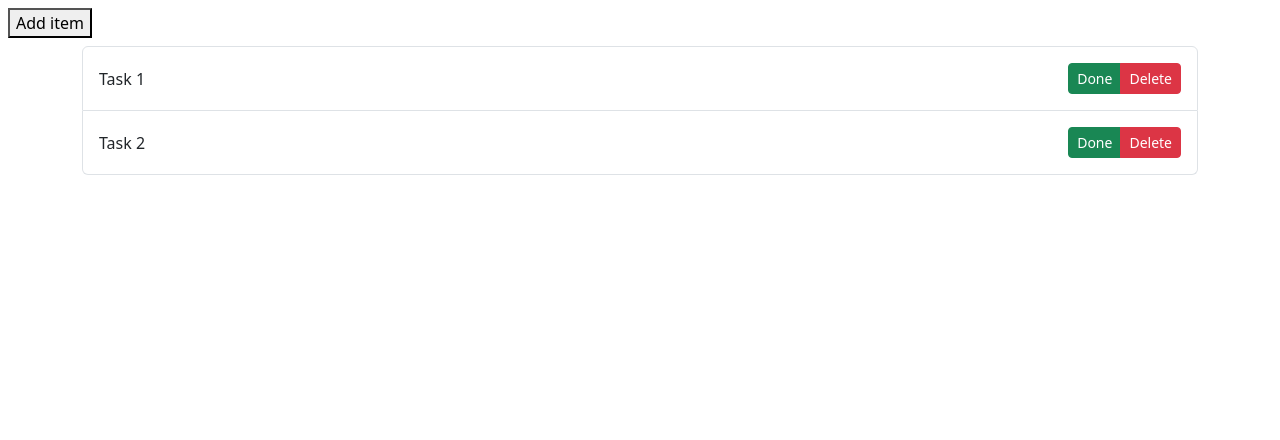
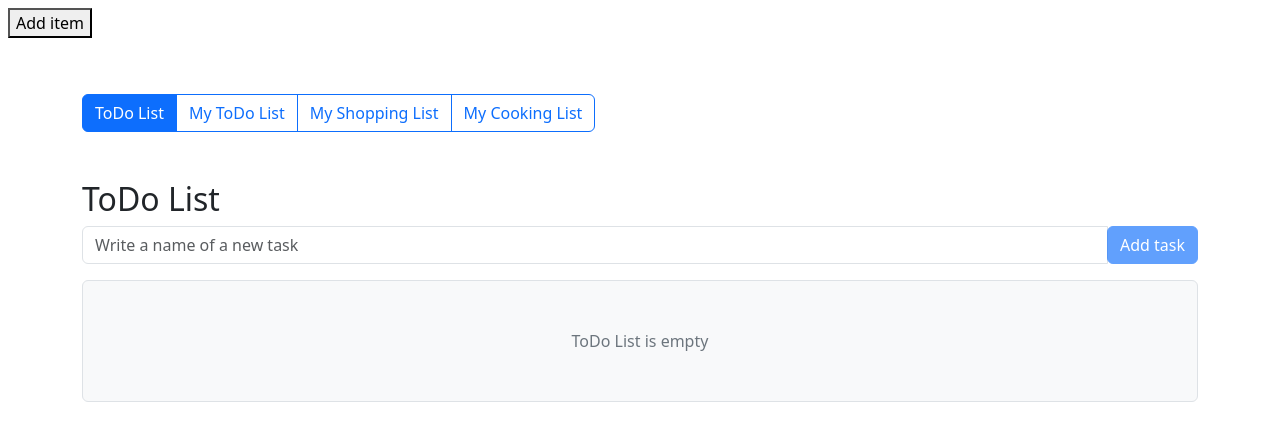
Before and after one commit to onair-lena/ToDo-List, a plain HTML site: page index.html in a window 1280 px wide. Drawn offline with nearby package versions, Linux system fonts and the light colour scheme.

Commit message:
ToDo component added

```diff
--- /dev/null
+++ b/ToDo.js
@@ -0,0 +1,126 @@
+import { Note } from './Note.js';
+import { NoteList } from './NoteList.js';
+
+export class ToDo {
+  _notes = null;
+  _currentUser = 'todo';
+  _users = [];
+
+  constructor(
+    container,
+    currentTitle = 'ToDo List',
+    currentKey = 'todo',
+    currentDef = []
+  ) {
+    this.container = container;
+
+    this.nav = document.createElement('nav');
+    this.title = document.createElement('h2');
+    this.form = document.createElement('form');
+    this.input = document.createElement('input');
+    this.buttonWrapper = document.createElement('div');
+    this.button = document.createElement('button');
+    this.list = document.createElement('div');
+
+    this.container.classList.add('pt-5', 'pb-5');
+    this.nav.classList.add('mb-5', 'btn-group');
+    this.form.classList.add('input-group', 'mb-3');
+    this.input.classList.add('form-control');
+    this.input.placeholder = 'Write a name of a new task';
+    this.buttonWrapper.classList.add('input-group-append');
+    this.button.classList.add('btn', 'btn-primary');
+    this.button.textContent = 'Add task';
+    this.button.disabled = true;
+
+    this.buttonWrapper.append(this.button);
+    this.form.append(this.input);
+    this.form.append(this.buttonWrapper);
+    this.container.append(this.nav);
+    this.container.append(this.title);
+    this.container.append(this.form);
+    this.container.append(this.list);
+
+    this.input.addEventListener('input', () => {
+      this.button.disabled = false;
+      if (this.input.value.length === 0) {
+        this.button.disabled = true;
+      }
+    });
+
+    this.addUser(currentTitle, currentKey, currentDef);
+    this.currentUser = currentKey;
+
+    this.form.addEventListener('submit', (e) => {
+      e.preventDefault();
+      if (!this.input.value) {
+        return;
+      }
+
+      if (this._notes) {
+        this._notes.add(this.input.value);
+      }
+      this.button.disabled = true;
+      this.input.value = '';
+    });
+  }
+
+  set currentUser(value) {
+    this._currentUser = value;
+
+    let currentUser = null;
+
+    for (const user of this._users) {
+      if (user.key === value) {
+        currentUser = user;
+        user.button.classList.add('active');
+      } else {
+        user.button.classList.remove('active');
+      }
+    }
+
+    this.title.textContent = currentUser.title;
+
+    this._notes = new NoteList(this.list, value, currentUser.def);
+  }
+
+  get currentUser() {
+    return this._currentUser;
+  }
+
+  addUser(title, key, def = []) {
+    let button = document.createElement('button');
+    button.classList.add('btn', 'btn-outline-primary');
+    button.type = 'button';
+    button.textContent = title;
+
+    button.addEventListener('click', () => {
+      this.currentUser = key;
+    });
+
+    this._users.push({
+      title,
+      key,
+      def,
+      button,
+    });
+
+    this.nav.append(button);
+  }
+
+  removeUser(key) {
+    if (this._users.length <= 1) {
+      return;
+    }
+
+    for (let i = 0; i < this._users.length; i++) {
+      if (this._users[i].key === key) {
+        this._users[i].button.remove();
+        this._users.splice(i, 1);
+      }
+    }
+
+    if (this.currentUser === key) {
+      this, (this.currentUser = this._users[0].key);
+    }
+  }
+}
--- a/app.js
+++ b/app.js
@@ -1,13 +1,19 @@
 import { Note } from './Note.js';
 import { NoteList } from './NoteList.js';
+import { ToDo } from './ToDo.js';
 
-let newList = new NoteList(document.getElementById('app'), 'noteList', [
-  { name: 'Task 1' },
-  { name: 'Task 2' },
-]);
+let app = new ToDo(document.getElementById('app'));
+app.addUser('My ToDo List', 'my');
+app.addUser('My Shopping List', 'shop');
+app.addUser('My Cooking List', 'cooking');
+
+// let newList = new NoteList(document.getElementById('app'), 'noteList', [
+//   { name: 'Task 1' },
+//   { name: 'Task 2' },
+// ]);
 
 // let initialNote = new Note(document.getElementById('app'), 'Hello');
 
 document.getElementById('action').addEventListener('click', () => {
-  newList.add(prompt('Add new task'));
+  app.addUser(prompt('Add list title'));
 });
--- a/index.html
+++ b/index.html
@@ -1,10 +1,15 @@
 <!DOCTYPE html>
 <html lang="en">
   <head>
-  <meta charset="UTF-8">
-  <meta http-equiv="X-UA-Compatible" content="IE=edge">
-  <meta name="viewport" content="width=device-width, initial-scale=1.0">
-  <link href="https://cdn.jsdelivr.net/npm/bootstrap@5.3.0/dist/css/bootstrap.min.css" rel="stylesheet" integrity="sha384-9ndCyUaIbzAi2FUVXJi0CjmCapSmO7SnpJef0486qhLnuZ2cdeRhO02iuK6FUUVM" crossorigin="anonymous">
+    <meta charset="UTF-8" />
+    <meta http-equiv="X-UA-Compatible" content="IE=edge" />
+    <meta name="viewport" content="width=device-width, initial-scale=1.0" />
+    <link
+      href="https://cdn.jsdelivr.net/npm/bootstrap@5.3.0/dist/css/bootstrap.min.css"
+      rel="stylesheet"
+      integrity="sha384-9ndCyUaIbzAi2FUVXJi0CjmCapSmO7SnpJef0486qhLnuZ2cdeRhO02iuK6FUUVM"
+      crossorigin="anonymous"
+    />
     <title>Document</title>
     <script defer type="module" src="/app.js"></script>
   </head>
```
Lines whose indentation alone changed are shown as unchanged.
